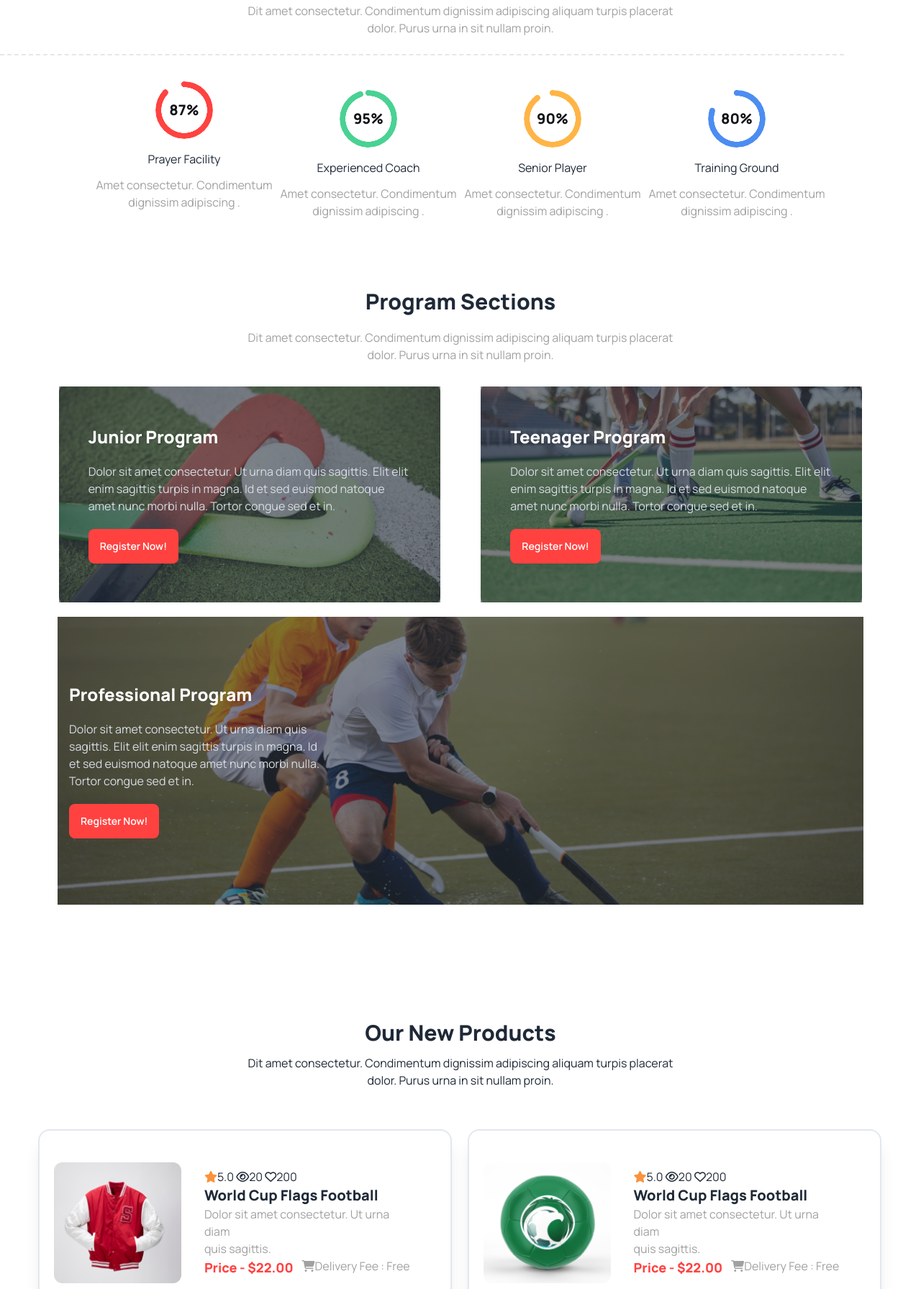
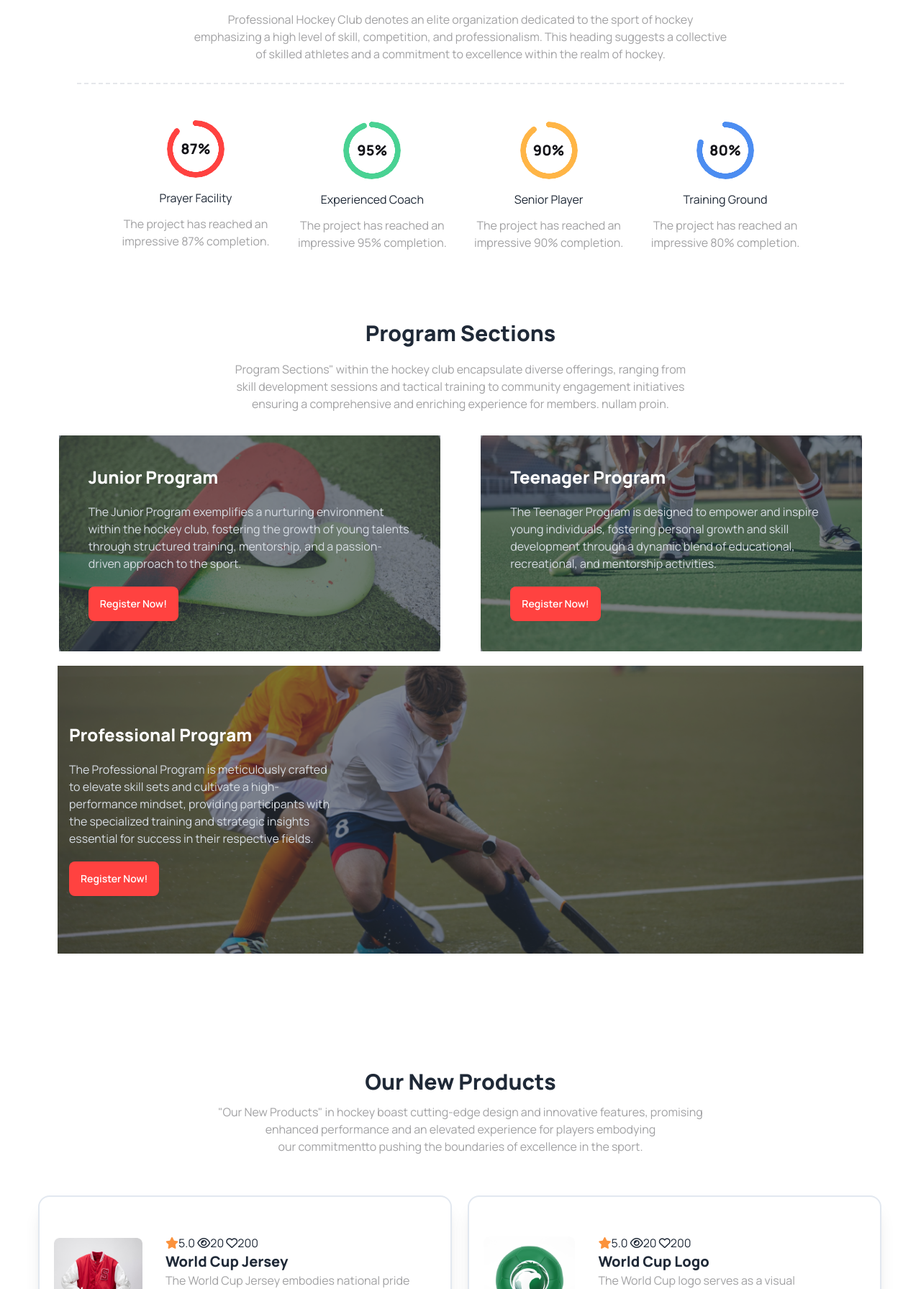
Before and after one commit to abdullahjim29/my-third-assignment-hockey, a plain HTML site: page index.html in a window 1280 px wide. Shown: the part 1009-2800 px from the top of the page at 72% size. Drawn offline with nearby package versions, Linux system fonts and the light colour scheme.

Commit message:
update text

```diff
--- a/index.html
+++ b/index.html
@@ -95,13 +95,13 @@
         </div>
       </div>
       <div>
-        <div class="bg-[#131318] rounded-2xl w-auto lg:w-[500px] h-auto lg:h-36 p-8 relative lg:-top-72 lg:-right-[530px]">
+        <div class="bg-[#131318] rounded-2xl w-auto lg:w-[500px] h-auto lg:h-40 p-8 relative lg:-top-72 lg:-right-[530px]">
             <h4 class="text-xl font-extrabold text-white mb-4">Meet all the heroes from the field</h4>
-            <p class="text-white opacity-65">Dit amet consectetur. Condimentum dignissim adipiscing aliquam turpis placerat dolor. Purus urna in sit nullam proin. </p>
+            <p class="text-white opacity-65">Explore the impressive roster of heroes who excel in their respective fields. From seasoned professionals to emerging talents.</p>
         </div>
       </div>
     </section>
-    <div class="container mx-auto"> <p class="border-b-2 border-dashed lg:mb-8 lg:w-11/12"></p>
+    <div class="w-auto lg:w-10/12 mx-auto"> <p class="border-b-2 border-dashed mb-7"></p>
     </div>
    <!-- banner section end -->
     </header>
@@ -109,17 +109,17 @@
         <!-- hockey club section start -->
         <section class="text-center space-y-6">
                 <h2 class="text-4xl font-extrabold">Professional Hockeys Club</h2>
-                <p class="text-[#0D0D1263] opacity-100">Dit amet consectetur. Condimentum dignissim adipiscing aliquam turpis placerat <br> dolor. Purus urna in sit nullam proin. </p>
-                <p class="border-b-2 border-dashed mb-8 w-11/12"></p>
+                <p class="text-[#0D0D1263] opacity-100">Professional Hockey Club denotes an elite organization dedicated  to the sport of hockey <br> emphasizing a high level of skill, competition, and professionalism. This heading suggests a collective <br> of skilled athletes and a commitment to excellence within the realm of hockey. </p>
+                <div class="w-auto lg:w-10/12 mx-auto"> <p class="border-b-2 border-dashed mt-7 mb-7"></p>
 
                   <!-- progress 1 -->
-                <div class="progress-bar flex flex-col md:flex-row lg:flex-row justify-center items-center space-y-6">
-                    <div class="w-1/5">
+                <div class="progress-bar flex flex-col md:flex-row lg:flex-row justify-center items-center space-y-6 gap-8">
+                    <div class="w-1/5 mt-5">
                         <div class="radial-progress text-[#ff4240]" style="--value:87;" role="progressbar"><span class="text-xl font-extrabold text-[#131318]">87%</span>
                         </div>
                         <div class="space-y-3 mt-4">
                             <h4>Prayer Facility</h4>
-                            <p  class="text-[#0D0D1263] opacity-100">Amet consectetur. Condimentum dignissim adipiscing .</p>
+                            <p  class="text-[#0D0D1263] opacity-100">The project has reached an impressive 87% completion.</p>
                         </div>
                      </div>
 
@@ -129,7 +129,7 @@
                         </div>
                         <div class="space-y-3 mt-4">
                             <h4>Experienced Coach</h4>
-                            <p  class="text-[#0D0D1263] opacity-100">Amet consectetur. Condimentum dignissim adipiscing .</p>
+                            <p class="text-[#0D0D1263] opacity-100">The project has reached an impressive 95% completion.</p>
                         </div>
                         </div>
 
@@ -139,7 +139,7 @@
                         </div>
                         <div class="space-y-3 mt-4">
                             <h4>Senior Player</h4>
-                            <p  class="text-[#0D0D1263] opacity-100">Amet consectetur. Condimentum dignissim adipiscing .</p>
+                            <p class="text-[#0D0D1263] opacity-100">The project has reached an impressive 90% completion.</p>
                         </div>
                         </div>
                          <!-- progress 4 -->
@@ -148,7 +148,7 @@
                             </div>
                             <div class="space-y-3 mt-4">
                                 <h4>Training Ground</h4>
-                                <p  class="text-[#0D0D1263] opacity-100">Amet consectetur. Condimentum dignissim adipiscing .</p>
+                                <p  class="text-[#0D0D1263] opacity-100">The project has reached an impressive 80% completion.</p>
                             </div>
                             </div>
 
@@ -156,14 +156,14 @@
                      </div>
 
                 </div>
-
         </section>
         <!-- hockey club section end -->
 
         <!-- program section start -->
         <section class="my-24 text-center ">
+
             <h2 class="text-3xl font-extrabold mb-5">Program Sections</h2>
-            <p class="text-[#0D0D1263] opacity-100 mb-8">Dit amet consectetur. Condimentum dignissim adipiscing aliquam turpis placerat <br> dolor. Purus urna in sit nullam proin. </p>
+            <p class="text-[#0D0D1263] opacity-100 mb-8">Program Sections" within the hockey club encapsulate diverse offerings, ranging from <br> skill development sessions and tactical training to community engagement initiatives <br> ensuring a comprehensive and enriching experience for members. nullam proin. </p>
 
            <div class="w-11/12 grid my-3 mx-auto grid-cols-1 lg:grid-cols-2 space-y-5 lg:space-y-0">
                <!-- image 1 -->
@@ -172,8 +172,8 @@
                 <div class="hero-content text-left text-neutral-content">
                   <div class="max-w-md">
                     <h3 class="mb-5 text-2xl font-extrabold text-white">Junior Program</h3>
-                    <p class="mb-5">Dolor sit amet consectetur. Ut urna diam quis sagittis. Elit elit
-                        enim sagittis turpis in magna. Id et sed euismod natoque amet nunc morbi nulla. Tortor congue sed et in.</p>
+                    <p class="mb-5">
+                        The Junior Program exemplifies a nurturing environment within the hockey club, fostering the growth of young talents through structured training, mentorship, and a passion-driven approach to the sport.</p>
                     <button class="btn border-none text-white bg-[#FF4240]">Register Now!</button>
                   </div>
                 </div>
@@ -184,8 +184,8 @@
                 <div class="hero-content text-left text-neutral-content">
                   <div class="max-w-md">
                     <h3 class="mb-5 text-2xl font-extrabold text-white">Teenager Program</h3>
-                    <p class="mb-5">Dolor sit amet consectetur. Ut urna diam quis sagittis. Elit elit
-                        enim sagittis turpis in magna. Id et sed euismod natoque amet nunc morbi nulla. Tortor congue sed et in.</p>
+                    <p class="mb-5">
+                        The Teenager Program is designed to empower and inspire young individuals, fostering personal growth and skill development through a dynamic blend of educational, recreational, and mentorship activities.</p>
                     <button class="btn border-none text-white bg-[#FF4240]">Register Now!</button>
                   </div>
                 </div>
@@ -198,8 +198,7 @@
                 <div class="hero-content text-left text-neutral-content">
                   <div class="">
                     <h3 class="mb-5 text-2xl font-extrabold text-white">Professional Program</h3>
-                    <p class="mb-5 lg:w-1/3">Dolor sit amet consectetur. Ut urna diam quis sagittis. Elit elit
-                        enim sagittis turpis in magna. Id et sed euismod natoque amet nunc morbi nulla. Tortor congue sed et in.</p>
+                    <p class="mb-5 lg:w-1/3">The Professional Program is meticulously crafted to elevate skill sets and cultivate a high-performance mindset, providing participants with the specialized training and strategic insights essential for success in their respective fields.</p>
                     <button class="btn border-none text-white bg-[#FF4240]">Register Now!</button>
                   </div>
                 </div>
@@ -213,7 +212,7 @@
         <section>
             <div class="text-center space-y-3 mb-14 mt-40">
                 <h3 class="text-3xl font-extrabold">Our New Products</h3>
-                <p>Dit amet consectetur. Condimentum dignissim adipiscing aliquam turpis placerat <br> dolor. Purus urna in sit nullam proin. </p>
+                <p class="text-[#0D0D1263]">"Our New Products" in hockey boast cutting-edge design and innovative features, promising <br> enhanced performance and an elevated experience for players embodying <br> our commitmentto pushing the boundaries of excellence in the sport. </p>
             </div>
             <!-- all-card  -->
            <div class="w-11/12 mx-auto all-card-container grid grid-cols-1 lg:grid-cols-2 gap-5">
@@ -227,8 +226,8 @@
                             <span><i class="fa-regular fa-eye"></i>20</span>
                            <span><i class="fa-regular fa-heart"></i>200</span>
                            <div>
-                            <h3 class="text-xl font-extrabold">World Cup Flags Football</h3>
-                            <p class="text-[#0D0D1263] opacity-100">Dolor sit amet consectetur. Ut urna diam <br> quis sagittis. </p>
+                            <h3 class="text-xl font-extrabold">World Cup Jersey</h3>
+                            <p class="text-[#0D0D1263] opacity-100">The World Cup Jersey embodies national pride and sporting prowess. </p>
                             <div class="flex gap-3 relative">
                                 <h3 class="text-lg font-extrabold text-[#FF4240]">Price - $22.00</h3>
                                 <span class="text-[#0D0D1263] "><i class="fa-solid fa-cart-shopping"></i>Delivery Fee : Free</span>
@@ -247,8 +246,8 @@
                         <span><i class="fa-regular fa-eye"></i>20</span>
                        <span><i class="fa-regular fa-heart"></i>200</span>
                        <div>
-                        <h3 class="text-xl font-extrabold">World Cup Flags Football</h3>
-                        <p class="text-[#0D0D1263] opacity-100">Dolor sit amet consectetur. Ut urna diam <br> quis sagittis. </p>
+                        <h3 class="text-xl font-extrabold">World Cup Logo</h3>
+                        <p class="text-[#0D0D1263] opacity-100">The World Cup logo serves as a visual embodiment of global unity. </p>
                         <div class="flex gap-3 relative">
                             <h3 class="text-lg font-extrabold text-[#FF4240]">Price - $22.00</h3>
                             <span class="text-[#0D0D1263] "><i class="fa-solid fa-cart-shopping"></i>Delivery Fee : Free</span>
@@ -267,8 +266,8 @@
                             <span><i class="fa-regular fa-eye"></i>20</span>
                            <span><i class="fa-regular fa-heart"></i>200</span>
                            <div>
-                            <h3 class="text-xl font-extrabold">World Cup Flags Football</h3>
-                            <p class="text-[#0D0D1263] opacity-100">Dolor sit amet consectetur. Ut urna diam <br> quis sagittis. </p>
+                            <h3 class="text-xl font-extrabold">World Cup Head</h3>
+                            <p class="text-[#0D0D1263] opacity-100">The World Cup cap serves as a stylish and symbolic accessory.</p>
                             <div class="flex gap-3 relative">
                                 <h3 class="text-lg font-extrabold text-[#FF4240]">Price - $22.00</h3>
                                 <span class="text-[#0D0D1263] "><i class="fa-solid fa-cart-shopping"></i>Delivery Fee : Free</span>
@@ -287,8 +286,8 @@
                             <span><i class="fa-regular fa-eye"></i>20</span>
                            <span><i class="fa-regular fa-heart"></i>200</span>
                            <div>
-                            <h3 class="text-xl font-extrabold">World Cup Flags Football</h3>
-                            <p class="text-[#0D0D1263] opacity-100">Dolor sit amet consectetur. Ut urna diam <br> quis sagittis. </p>
+                            <h3 class="text-xl font-extrabold">World Cup Jersey</h3>
+                            <p class="text-[#0D0D1263] opacity-100">The World Cup Jersey embodies national pride and sporting prowess. </p>
                             <div class="flex gap-3 relative">
                                 <h3 class="text-lg font-extrabold text-[#FF4240]">Price - $22.00</h3>
                                 <span class="text-[#0D0D1263] "><i class="fa-solid fa-cart-shopping"></i>Delivery Fee : Free</span>
@@ -307,8 +306,8 @@
                             <span><i class="fa-regular fa-eye"></i>20</span>
                            <span><i class="fa-regular fa-heart"></i>200</span>
                            <div>
-                            <h3 class="text-xl font-extrabold">World Cup Flags Football</h3>
-                            <p class="text-[#0D0D1263] opacity-100">Dolor sit amet consectetur. Ut urna diam <br> quis sagittis. </p>
+                            <h3 class="text-xl font-extrabold">World Cup Cricket Helmet</h3>
+                            <p class="text-[#0D0D1263] opacity-100">The "World Cup helmet" stands as a symbol of elite protection and innovation. </p>
                             <div class="flex gap-3 relative">
                                 <h3 class="text-lg font-extrabold text-[#FF4240]">Price - $22.00</h3>
                                 <span class="text-[#0D0D1263] "><i class="fa-solid fa-cart-shopping"></i>Delivery Fee : Free</span>
@@ -327,8 +326,8 @@
                             <span><i class="fa-regular fa-eye"></i>20</span>
                            <span><i class="fa-regular fa-heart"></i>200</span>
                            <div>
-                            <h3 class="text-xl font-extrabold">World Cup Flags Football</h3>
-                            <p class="text-[#0D0D1263] opacity-100">Dolor sit amet consectetur. Ut urna diam <br> quis sagittis. </p>
+                            <h3 class="text-xl font-extrabold">World Cup Football</h3>
+                            <p class="text-[#0D0D1263] opacity-100">The "World Cup football" stands as the pinnacle of international soccer. </p>
                             <div class="flex gap-3 relative">
                                 <h3 class="text-lg font-extrabold text-[#FF4240]">Price - $22.00</h3>
                                 <span class="text-[#0D0D1263] "><i class="fa-solid fa-cart-shopping"></i>Delivery Fee : Free</span>
@@ -344,7 +343,7 @@
         <section class="my-24">
             <div class="text-center">
             <h2 class="text-[#131318] text-3xl font-extrabold">Clients Question</h2>
-            <p class="text-[#0D0D1263] mt-5">Dit amet consectetur. Condimentum dignissim adipiscing aliquam turpis placerat <br> dolor. Purus urna in sit nullam proin.</p>
+            <p class="text-[#0D0D1263] mt-5">   Feel free to inquire about any aspect of our hockey club. <br> Here are some commonly asked questions to assist you.</p>
             </div>
             <div class="w-auto lg:w-11/12 shadow img-and-content flex flex-col lg:flex-row gap-8 justify-center border-1 p-8 mx-auto mt-20">
                 <div class="img">
@@ -358,8 +357,7 @@
                             Our Equipment
                         </div>
                         <div class="collapse-content">
-                          <p>Dolor sit amet consectetur. Ut urna diam quis sagittis. Elit elit enim <br>sagittis turpis in magna.</p>
-                        </div>
+                          <p>"Our hockey club is dedicated to providing top-quality equipment to ensure the safety <br> and performance of our players. We regularly invest in state-of-the-art gear, including sticks
                       </div>
                       <div class="collapse collapse-plus ">
                         <input type="radio" name="my-accordion-3" />
@@ -367,7 +365,7 @@
                             Hockey Training
                         </div>
                         <div class="collapse-content">
-                          <p>Dolor sit amet consectetur. Ut urna diam quis sagittis. Elit elit enim <br>sagittis turpis in magna.</p>
+                          <p>At our hockey club, we offer comprehensive training programs designed to <br> enhance players' skills, covering everything from fundamental techniques to advanced strategies. </p>
                         </div>
                       </div>
                       <div class="collapse collapse-plus ">
@@ -376,7 +374,7 @@
                             Private Lessons
                         </div>
                         <div class="collapse-content">
-                          <p>Dolor sit amet consectetur. Ut urna diam quis sagittis. Elit elit enim <br>sagittis turpis in magna.</p>
+                          <p>Private lessons are available for individuals seeking personalized hockey training. <br> Our experienced coaches tailor sessions to address specific skills, enhance performance,</p>
                         </div>
                       </div>
 
@@ -386,7 +384,7 @@
                             Ski Touring
                         </div>
                         <div class="collapse-content">
-                          <p>Dolor sit amet consectetur. Ut urna diam quis sagittis. Elit elit enim <br>sagittis turpis in magna.</p>
+                          <p>Ski touring is not a feature of our hockey club. However we offer a range <br> of programs focused  on ice hockey training, skill development, <br> and community engagement.Feel free to <br>explore our diverse offerings tailored for hockey enthusiasts!</p>
                         </div>
                       </div>
                       <div class="collapse collapse-plus ">
@@ -395,7 +393,7 @@
                             Booking
                         </div>
                         <div class="collapse-content">
-                          <p>Dolor sit amet consectetur. Ut urna diam quis sagittis. Elit elit enim <br>sagittis turpis in magna.</p>
+                          <p>For booking inquiries, please visit our official website <br> or contact  our club administration. We offer online booking options <br> for various facilities and events, ensuring a <br> seamless experience for our members.</p>
                         </div>
                       </div>
                       <div class="collapse collapse-plus ">
@@ -404,7 +402,7 @@
                             Pricings
                         </div>
                         <div class="collapse-content">
-                          <p>Dolor sit amet consectetur. Ut urna diam quis sagittis. Elit elit enim <br>sagittis turpis in magna.</p>
+                          <p>The pricing details for our hockey club vary depending on <br> membership levels, programs, and services. <br> For accurate and up-to-date information on pricings, please refer <br> to our official website or contact our <br> club administration directly</p>
                         </div>
                       </div>
                 </div>
@@ -415,7 +413,7 @@
            <section class="my-24 ml-14">
                 <div class="content text-center space-y-5 mb-20">
                 <h2 class="text-3xl font-extrabold">Get In Touch</h2>
-                <p class="text-[#0D0D1263]">Dit amet consectetur. Condimentum dignissim adipiscing aliquam turpis placerat <br> dolor. Purus urna in sit nullam proin. </p>
+                <p class="text-[#0D0D1263]">Get In Touch with our hockey club facilitates seamless communication, providing a direct <br> avenue for inquiries, feedback, and collaboration  fostering a <br> connected community of players, fans, and enthusiasts. </p>
                 </div>
 
                 <div class="two-side flex-row lg:flex gap-6 my-0 mx-auto">
@@ -424,22 +422,22 @@
                         <div class="w-auto lg:w-96 h-auto lg:h-48 bg-[#BCED6D1A] border-1 border-slate-200 rounded-2xl p-7 space-y-5">
                         <img class="w-9 h-9" src="Images/call.png" alt="">
                         <p class="text-[#13131866]">Phone Number : <br>
-                        <span class="text-[#131318] font-extrabold">(+62) 123-321-543</span></p>
+                        <span class="text-[#131318] font-extrabold">(+880) 173-242-911</span></p>
                         </div>
                         <!-- messege -->
-                        <div class="w-auto lg:w-96 h-auto lg:h-48 bg-[#FDDD5F1A] border-1 border-slate-200 rounded-2xl p-7 space-y-5">
+                        <div class="w-auto lg:w-96 h-auto lg:h-48 bg-[#fffcef] border-1 border-slate-200 rounded-2xl p-7 space-y-5">
                             <img class="w-9 h-9" src="Images/message.png" alt="">
-                            <p class="text-[#13131866]">Email :  <br>
-                            <span class="text-[#131318] font-extrabold">abdullahjim2002@gmail.com</span></p>
+                            <p class="text-[#13131866]">Email:<br>
+                            <span class="text-[#131318] font-extrabold">abdullahjim2002@gmail. <br>com</span></p>
                             </div>
                         <!-- map -->
-                        <div>
+
                             <div class="w-auto lg:w-96 h-auto lg:h-48 bg-[#629CF319] border-1 border-slate-200 rounded-2xl p-7 space-y-5">
                                 <img class="w-9 h-9" src="Images/map.png" alt="">
                                 <p class="text-[#13131866]">Location : <br>
-                                <span class="text-[#131318] font-extrabold">152/1 Mohakhali Wireless Gate</span></p>
+                                <span class="text-[#131318] font-extrabold">Sultanganjpara-Bogura-Rajshahi</span></p>
                                 </div>
-                        </div>
+
                     </div>
 
                     <div class="right-side gap-5">
@@ -494,7 +492,9 @@
     <footer class="font-manrope footer text-white p-10 bg-[#131318] text-base-content">
         <aside>
             <h2 class="text-2xl font-extrabold">Get In Touch</h2>
-          <p class="text-[#a1a1a3]">Dit amet consectetur. Condimentum <br> adipiscing aliquam turpis placerat dolor. Purus <br> urna in sit nullam proin. </p>
+          <p class="text-[#a1a1a3]">Get In Touch with our hockey club facilitates seamless communication <br> providing a direct
+            avenue for inquiries, feedback, and collaboration <br>fostering a
+            connected community of players, fans, and enthusiasts. </p>
             <a href=""><i class="fa-regular fa-envelope text-red-500"></i>&nbsp; &nbsp; <span class="text-[#d0d0d1]">hockeys@support.com</span></a>
             <a href=""><i class="fa-solid fa-phone text-red-500"></i>&nbsp; &nbsp; <span class="text-[#d0d0d1]">(+62) 123-321-543</span></a>
         </aside>
```
